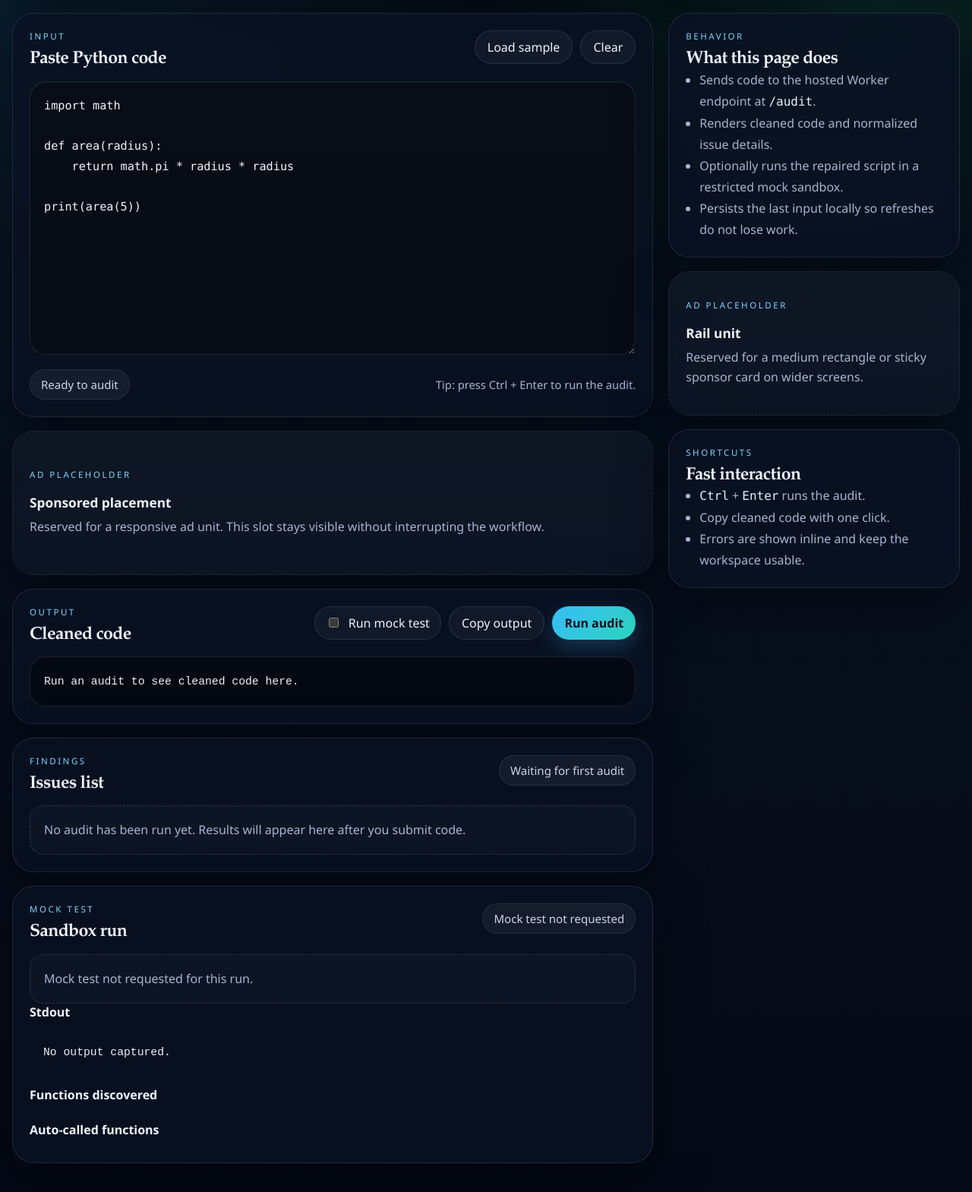
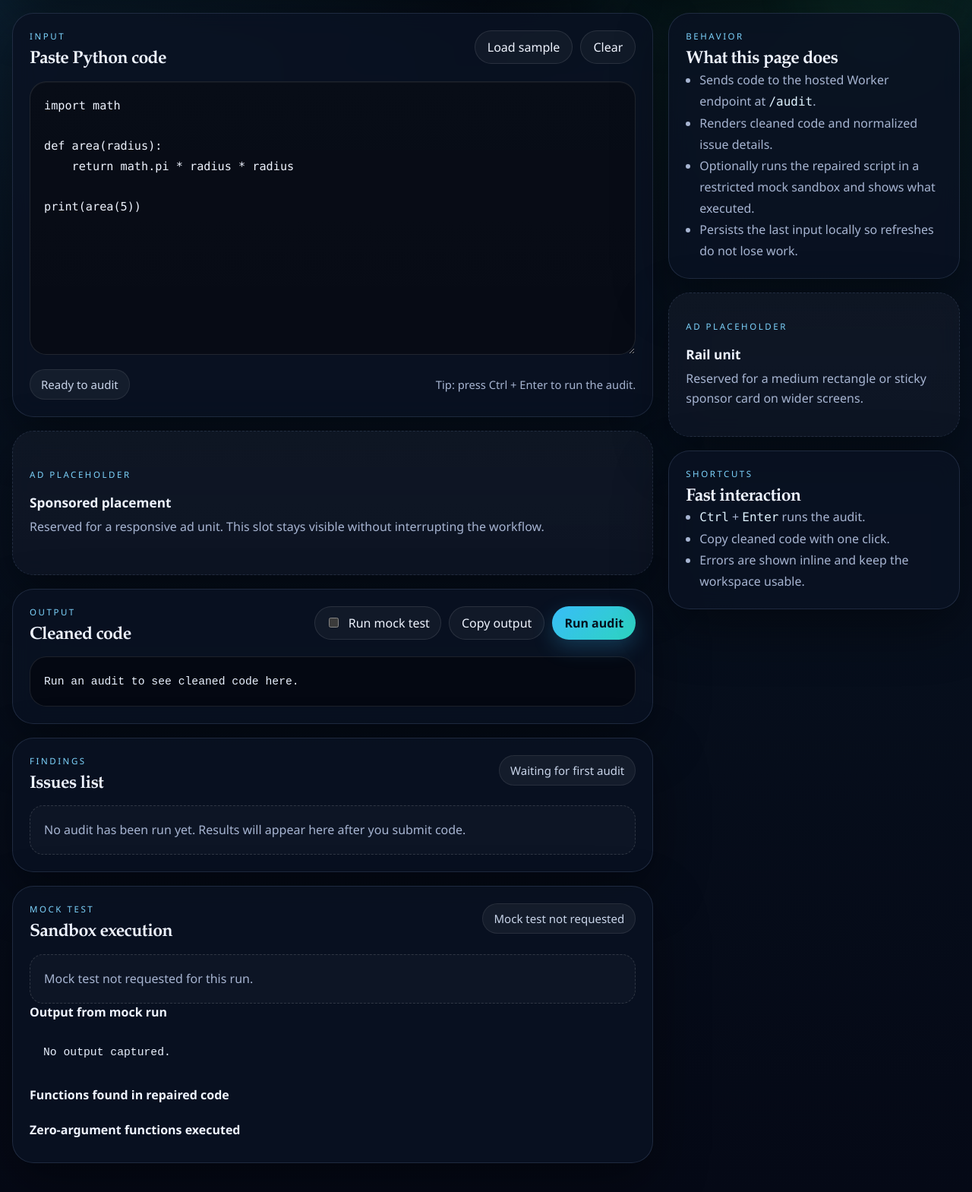
Before and after one commit to webguy125/python-code-checker, a website: page frontend/index.html in a window 1280 px wide. Shown: the part 347-1916 px from the top of the page at 76% size. Drawn offline with Linux system fonts and the light colour scheme.

Commit message:
Clarify mock test UI labels

```diff
--- a/frontend/index.html
+++ b/frontend/index.html
@@ -112,7 +112,7 @@
           <div class="card-head">
             <div>
               <p class="card-kicker">Mock Test</p>
-              <h2>Sandbox run</h2>
+              <h2>Sandbox execution</h2>
             </div>
             <div class="status-chip neutral" id="mock-summary">Mock test not requested</div>
           </div>
@@ -122,15 +122,15 @@
           </div>
           <div id="mock-results" class="mock-results" hidden>
             <div class="mock-section">
-              <h3>Stdout</h3>
+              <h3>Output from mock run</h3>
               <pre id="mock-stdout"><code>No output captured.</code></pre>
             </div>
             <div class="mock-section">
-              <h3>Functions discovered</h3>
+              <h3>Functions found in repaired code</h3>
               <div id="mock-functions" class="mock-functions"></div>
             </div>
             <div class="mock-section">
-              <h3>Auto-called functions</h3>
+              <h3>Zero-argument functions executed</h3>
               <div id="mock-called-functions" class="mock-functions"></div>
             </div>
             <div class="mock-section" id="mock-error-section" hidden>
@@ -148,7 +148,7 @@
           <ul class="info-list">
             <li>Sends code to the hosted Worker endpoint at <code>/audit</code>.</li>
             <li>Renders cleaned code and normalized issue details.</li>
-            <li>Optionally runs the repaired script in a restricted mock sandbox.</li>
+            <li>Optionally runs the repaired script in a restricted mock sandbox and shows what executed.</li>
             <li>Persists the last input locally so refreshes do not lose work.</li>
           </ul>
         </div>
--- a/frontend/script.js
+++ b/frontend/script.js
@@ -243,17 +243,17 @@ function renderMockTest(mockTest) {
   elements.mockEmpty.hidden = true;
   const stdout = typeof mockTest.stdout === "string" && mockTest.stdout.trim()
     ? mockTest.stdout
-    : "No output captured.";
+    : "No output was produced during the mock run.";
   elements.mockStdout.innerHTML = `<code>${escapeHtml(stdout)}</code>`;
 
   const functions = Array.isArray(mockTest.functions_discovered) ? mockTest.functions_discovered : [];
   const autoCalled = Array.isArray(mockTest.functions_auto_called) ? mockTest.functions_auto_called : [];
   elements.mockFunctions.innerHTML = functions.length
     ? functions.map((name) => `<span class="pill">${escapeHtml(name)}</span>`).join("")
-    : '<span class="pill">No functions discovered</span>';
+    : '<span class="pill">No user-defined functions found</span>';
   elements.mockCalledFunctions.innerHTML = autoCalled.length
     ? autoCalled.map((name) => `<span class="pill">${escapeHtml(name)}</span>`).join("")
-    : '<span class="pill">No zero-argument functions auto-called</span>';
+    : '<span class="pill">No zero-argument functions were executed</span>';
 
   if (mockTest.error && typeof mockTest.error === "object") {
     elements.mockErrorSection.hidden = false;
```
